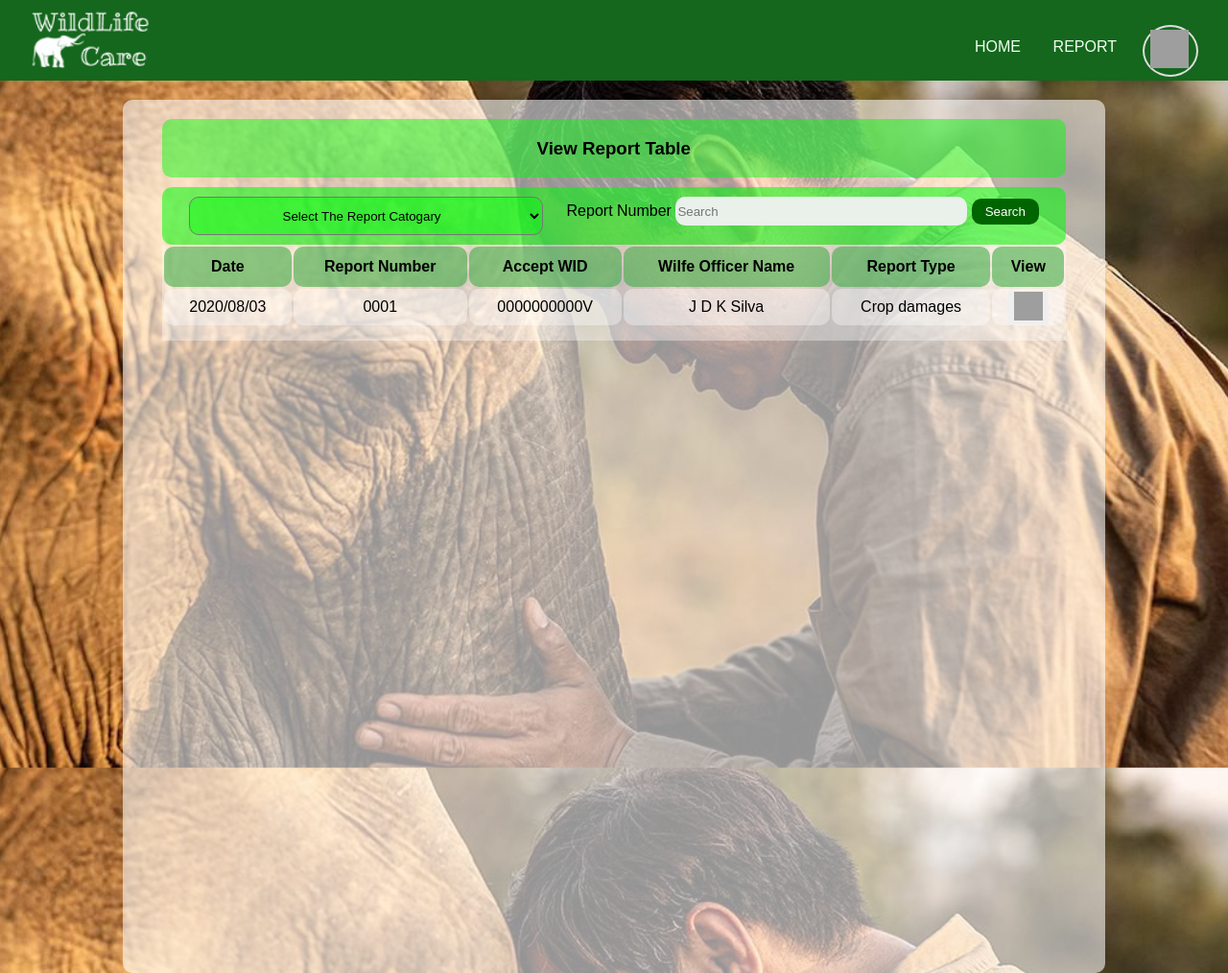
After one commit to SethniBhagya/Project_Group28, a PHP site: page /html/villagerReportView.html in a window 1280 px wide. The commit adds this page. Shown: the whole page at 96% size. Run offline with PHP 8.4, Linux system fonts and the light colour scheme; some libraries are stand-ins or nearby versions; grey boxes are pictures that could not be loaded.

Commit message:
add New page for Villagerviewreport page

```diff
--- a/css/header.css
+++ b/css/header.css
@@ -56,15 +63,26 @@ body {
     background-color: #14671c;
   }
 
-  #home:hover {
+  #home , #home_1:hover {
     background-color: darkgreen;
   }
-
+  #home_1{
+    position: absolute;
+    top:20px;
+    right:200px;
+    text-align: center;
+  }
+  #report_1{
+    position: absolute;
+    top:20px;
+    right:100px;
+    text-align: center;
+  }
   #report {
     background-color: #14671c;
   }
 
-  #report:hover {
+  #report ,#report_1:hover {
     background-color: darkgreen;
   }
 
@@ -93,8 +111,16 @@ body {
     font-weight: bold;
     color: green;
   }
-
-
+  .user_btn {
+    float: none;
+    margin-top: 0px;
+    padding: 2px 0px;
+    padding-left: 5px;
+    width: 40px;
+    height:40px;
+    margin-right:10px;
+    cursor: pointer;
+  }
   .dropbtn {
     background-color: rgba(16, 87, 7, 0.467);
     color: white;
@@ -109,22 +135,32 @@ body {
   .dropbtn:hover, .dropbtn:focus {
     background-color: green;
   }
-
+  .dot{
+    height: 48px;
+    width: 52px;
+    padding: 1px 1px;
+    border: 2px solid #ddd;
+    border-radius: 50%;
+    background-color: #14671c;
+    display: inline-block;
+  }
   .dropdown {
-    position: relative;
+    position: relative
+    ;
     display: inline-block;
   }
 
   .dropdown-content {
     display: none;
-    position: absolute;
+    position: fixed;
+    right:1px;
     background-color: rgba(15, 95, 4, 0.911);
     padding: 0px 16px;
     overflow: auto;
     border-radius: 10px;
     box-shadow: 0px 8px 16px 0px rgba(0,0,0,0.2);
     z-index: 1;
-    width:85px;
+    width:100px;
   }
 
   .dropdown-content a {
--- /dev/null
+++ b/css/reportView.css
@@ -0,0 +1,276 @@
+.container_3 {
+  position:inherit;
+  background: rgba(255, 255, 255, 0.58);
+  width: 80%;
+  height: 900px;
+  margin-left: 10%;
+  margin-right: 10%;
+  margin-top: 20px;
+  border-radius: 10px;
+  padding-top: 10px;
+}
+.subcontainer_3-1 {
+  position: inherit;
+  margin-top: 10px;
+  width: 90%;
+  background: rgba(0, 251, 8, 0.466);
+  margin-left: 4%;
+  margin-right: 5%;
+  height: auto;
+  padding: 1px 10px;
+  text-align: center;
+  border-radius: 10px;
+}
+#table-name {
+  position: inherit;
+  width: 50%;
+  margin-left: 25%;
+}
+.subcontainer_3-2 {
+  position: inherit;
+  margin-top: 10px;
+  width: 90%;
+  background: rgba(0, 251, 8, 0.548);
+  margin-left: 4%;
+  margin-right: 5%;
+  height: auto;
+  padding: 10px 10px;
+  border-radius: 10px;
+  display: inline-block;
+}
+select {
+  margin-left: 2%;
+  width: 40%;
+  text-align: left;
+  height: 40px;
+  padding-left: 10%;
+  border-radius: 10px;
+  background: rgba(0, 251, 8, 0.411);
+}
+
+option {
+  display: inline-block;
+  width: auto;
+  height: 20px;
+  padding: 5px 16px;
+  border-radius: 10px;
+  background-color: rgb(18, 167, 18);
+}
+.group-1 {
+  position: inherit;
+  height: 20px;
+  margin-top: 10px;
+  margin-left: 8px;
+  padding-top: 10px;
+}
+
+.group-2 {
+  position: inherit;
+  height: 20px;
+  margin-top: 8px;
+  margin-left: 4px;
+  padding-top: 10px;
+}
+.group-3 {
+  position: inherit;
+  height: 20px;
+  margin-top: 8px;
+  margin-left: 8px;
+  padding-top: 10px;
+}
+
+option .group-1,
+option .group-2,
+option .group-3:hover {
+  background-color: rgb(15, 165, 15);
+}
+
+.search-container {
+  position: inherit;
+  float:right;
+  top: 11px;
+  margin-right: 10px;
+  width: 500px;
+}
+.search-container input[type="text"] {
+  position: inherit;
+  background: #E9F1EA;
+  height: 28px;
+  width: 300px;
+  border: none;
+  border-radius: 10px;
+}
+.search-btn{
+    background-color: darkgreen;
+    color: white;
+    width: 70px;
+    text-align: center;
+    padding: 6px 13px;
+    border-radius: 10px;
+    border: none;
+}
+.search-btn:hover{
+    background-color: green;
+}
+.subcontainer_3-3 {
+  position:inherit;
+  top: 10px;
+  width: 92%;
+  margin-left: 4%;
+  margin-right: 5%;
+  height: 100px;
+  background-color: rgba(255, 255, 255, 0.36);
+}
+
+table {
+    position:inherit;
+     width: 100%;
+     margin-left: 0px;
+}
+td, th {
+    padding: 10px;
+    text-align: center;
+}
+th {
+
+    padding-top: 12px;
+    padding-bottom: 12px;
+    text-align: center;
+    background-color: rgba(67, 173, 71, 0.6);;
+    color:black;
+    border-radius: 10px;
+  }
+td{
+    border-radius: 10px;
+    background-color:  rgba(255, 255, 255, 0.36);
+}
+.view{
+    width: 30px;
+    height:30px;
+}
+#view{
+    padding: 0px 0px;
+}
+#group-1:hover {
+    background-color: green;
+  }
+
+  .subcontainer_3-4{
+    margin-top: 500px;
+    display: inline-block;
+}
+button{
+  border: none;
+}
+
+.view-1 {
+    display: none;
+    position: fixed;
+    z-index: 1;
+    left: 0%;
+    top: 80px;
+    width: 100%;
+    height: 80%;
+    overflow: auto;
+    background-color: #475d4a81;
+    padding-top: 50px;
+    border-radius: 10px;
+}
+.close{
+  position: relative;
+  float:right;
+  margin-top: 5px;
+  margin-right: 40px;
+  font-size: 50px;
+}
+.subcontainer_3-5{
+   padding:20px 20px;
+   margin-left: 10%;
+   margin-right: 10%;
+   display: block;
+   border-radius: 10px;
+   background-color: whitesmoke;
+}
+label{
+    padding: 10px 10px;
+    margin-top: 40px;
+}
+.subcontainer_3-6{
+  text-align: center;
+  padding: 1px 10px;
+  width: 98%;
+  height: auto;
+  background-color: green;
+  border-radius: 10px;
+}
+#map{
+  width:80%px;
+  margin-left: 10%;
+  margin-right: 10%;
+  height:300px;
+  background:grey;
+  border-radius:10px;
+}
+@media (max-width: 900px) {
+
+  .container_3  {
+    width: 98%;
+    margin-top: 60px;
+    margin-left: 1%;
+    margin-right: 1%;
+  }
+  .subcontainer_3-1{
+      width:90%;
+      margin-left: 3%;
+      margin-right: 1%
+  }
+  .subcontainer_3-2{
+      width:90%;
+      display: block;
+      margin-left: 3%;
+      margin-right: 1%;
+      height:auto;
+
+  }
+  .subcontainer_3-3{
+      width:96%;
+      margin-left: 3%;
+      margin-right: 1%;
+
+  }
+  select{
+      width: 90%;
+  }
+  table{
+      margin-right:1% ;
+      width: 90%;
+      padding: 10px 10px;
+  }
+
+  .search-container{
+      position: inherit;
+      float:none;
+      top: 11px;
+      margin-right: 0px;
+      width: 100%;
+      padding-top: 10px;
+  }
+  td, th {
+      font-size: 12px;
+      padding: 1px 8px;
+      width:auto;
+      height: 5px;
+      text-align: center;
+  }
+  .search-btn{
+      position: inherit;
+      float: none;
+      margin-top: 10px;
+      width:100%;
+      height: 30px;
+  }
+  .close{
+      margin-right: 5px;
+  }
+
+}
--- /dev/null
+++ b/html/villagerReportView.html
@@ -0,0 +1,130 @@
+<!DOCTYPE html>
+<html lang="en">
+
+<head>
+    <meta charset="UTF-8">
+    <meta http-equiv="X-UA-Compatible" content="IE=edge">
+    <meta name="viewport" content="width=device-width, initial-scale=1.0">
+    <link rel="stylesheet" href="../css/header.css">
+    <link rel="stylesheet" href="../css/reportView.css">
+    <script src="../Javascript/login.js"></script>
+    <script src="../Javascript/viewReport.js"></script>
+    <script src="https://maps.googleapis.com/maps/api/js?key=AIzaSyBu-916DdpKAjTmJNIgngS6HL_kDIKU0aU&callback=myMap"></script>
+    <title>Report View</title>
+</head>
+
+<body>
+    <header id="main">
+        <img src="../images/icon.png" alt="icon" id="icon">
+        <nav id="navbar" class="mybar">
+            <div href="javascript:void(0);" class="icon" onclick="myFunction_1(this)">
+                <div class="bar1"></div>
+                <div class="bar2"></div>
+                <div class="bar3"></div>
+            </div>
+
+            <ul>
+                <li id="home_1"><a href="nnn">HOME</a></li>
+                <li id="report_1"><a href="nnn">REPORT</a></li>
+                <li class="dropdown">
+                    <span class="dot"> <img onclick="myFunction_3()" src="../images/user_icon.png" id="user_icon" class="user_btn"></span>
+                    <div id="myDropdown" class="dropdown-content">
+                        <a href="">View Profile</a>
+                        <a href="">Logout</a>
+                    </div>
+                </li>
+            </ul>
+        </nav>
+    </header>
+    </div>
+
+    <div class="container_3">
+        <div class="subcontainer_3-1">
+            <h3 id="table-name">
+                View Report Table
+            </h3>
+        </div>
+        <div class="subcontainer_3-2">
+            <select name="" id="">
+                <option class="group-1">
+                    Select The Report Catogary
+                </option>
+
+                <option class="group-1">
+                    Accept My Report
+                </option>
+                <option class="group-2">
+                    Pending My Report
+                </option>
+                <option class="group-3">
+                    Other Report
+                </option>
+            </select>
+            <div class="search-container">
+                <form action="">
+                    <lable id="text-search-bar">Report Number</lable>
+                    <input type="text" placeholder="Search" name="">
+                    <button type="submit" class="search-btn">Search</button>
+                </form>
+            </div>
+        </div>
+        <div class="subcontainer_3-3">
+            <table id="table">
+                <tr class="header-table">
+                    <th>Date</th>
+                    <th>Report Number</th>
+                    <th>Accept WID</th>
+                    <th>Wilfe Officer Name</th>
+                    <th>Report Type</th>
+                    <th>View</th>
+                </tr>
+                <tr>
+                    <td>2020/08/03</td>
+                    <td>0001</td>
+                    <td>0000000000V</td>
+                    <td> J D K Silva</td>
+                    <td>Crop damages</td>
+                    <td id="view"><button onclick="openView()"><img src="../images/view.png" class="view" ></button></td>
+                </tr>
+            </table>
+        </div>
+        <!-- <div class="subcontainer_3-4">
+            <li id="previous"><a href="">Previous</a>
+            <li id="next"><a href="">Next</a></li>
+        </div> -->
+
+    </div>
+    <div id="myview" class="view-1">
+        <span onclick="closeView()" class="close">&times;</span>
+        <div class="subcontainer_3-5">
+            <div class="subcontainer_3-6">
+                <h3>View Report  Number  0001</h3>
+            </div></br>
+            <table>
+                <tr>
+                    <th>Date</th>
+                    <th>2021/08/03</th>
+                </tr>
+                <tr>
+                    <th>Accept Wilflife Ofiicer Number</th>
+                    <th>000000000V</th>
+                </tr>
+                <tr>
+                    <th>Accept Wilflife Ofiicer Name</th>
+                    <th> J D K Silva</th>
+                </tr>
+                <tr>
+                    <th>Report Type</th>
+                    <th>Crop Damages</th>
+                </tr>
+
+            </table>
+            <div id="map">
+
+            </div>
+
+        </div>
+    </div>
+</body>
+
+</html>
```
Also changed, not shown: other parts of css/header.css (+45 -5 lines), Javascript/viewReport.js (added, +25 -0 lines), .metals/metals.lock.db.
